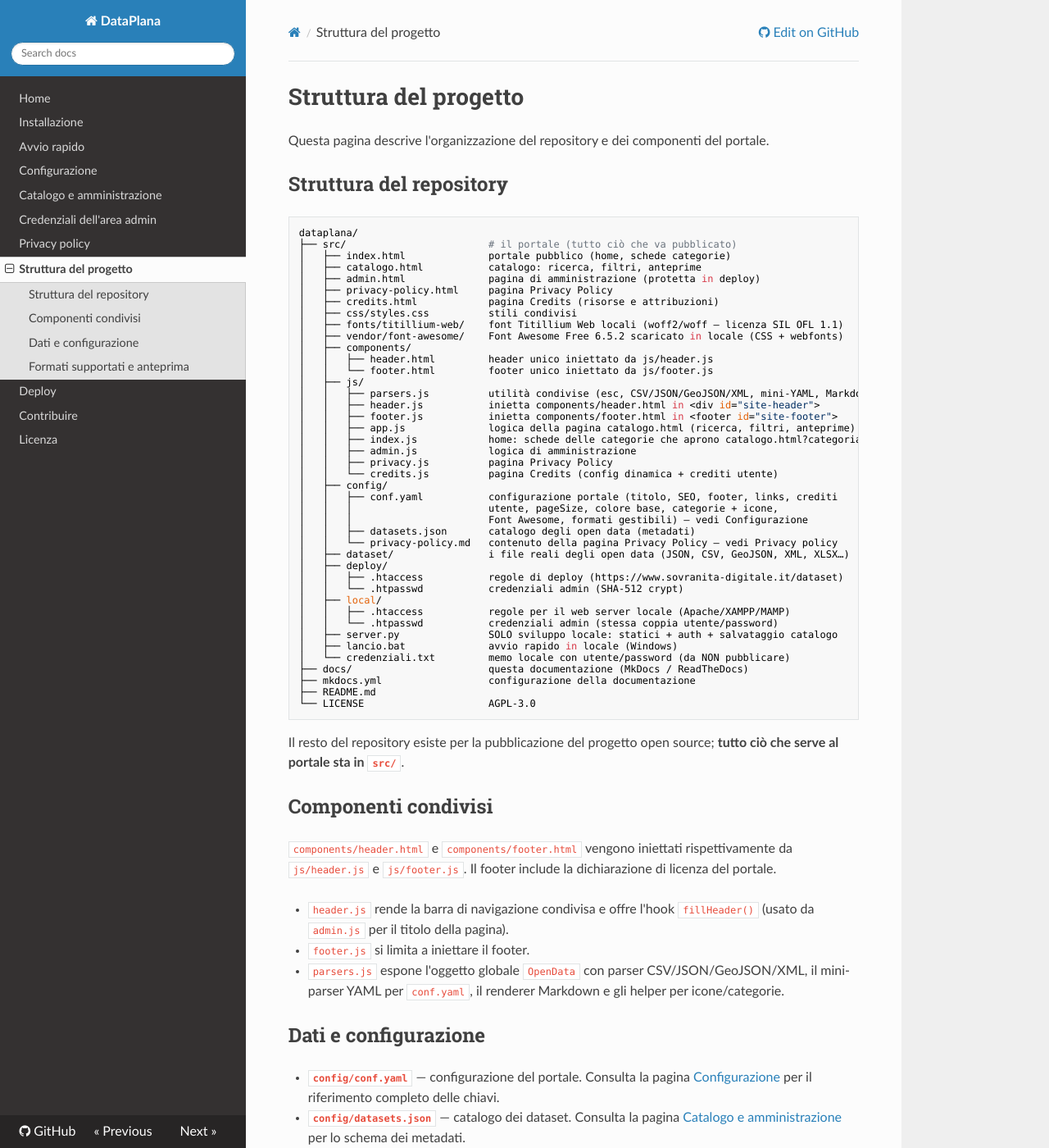
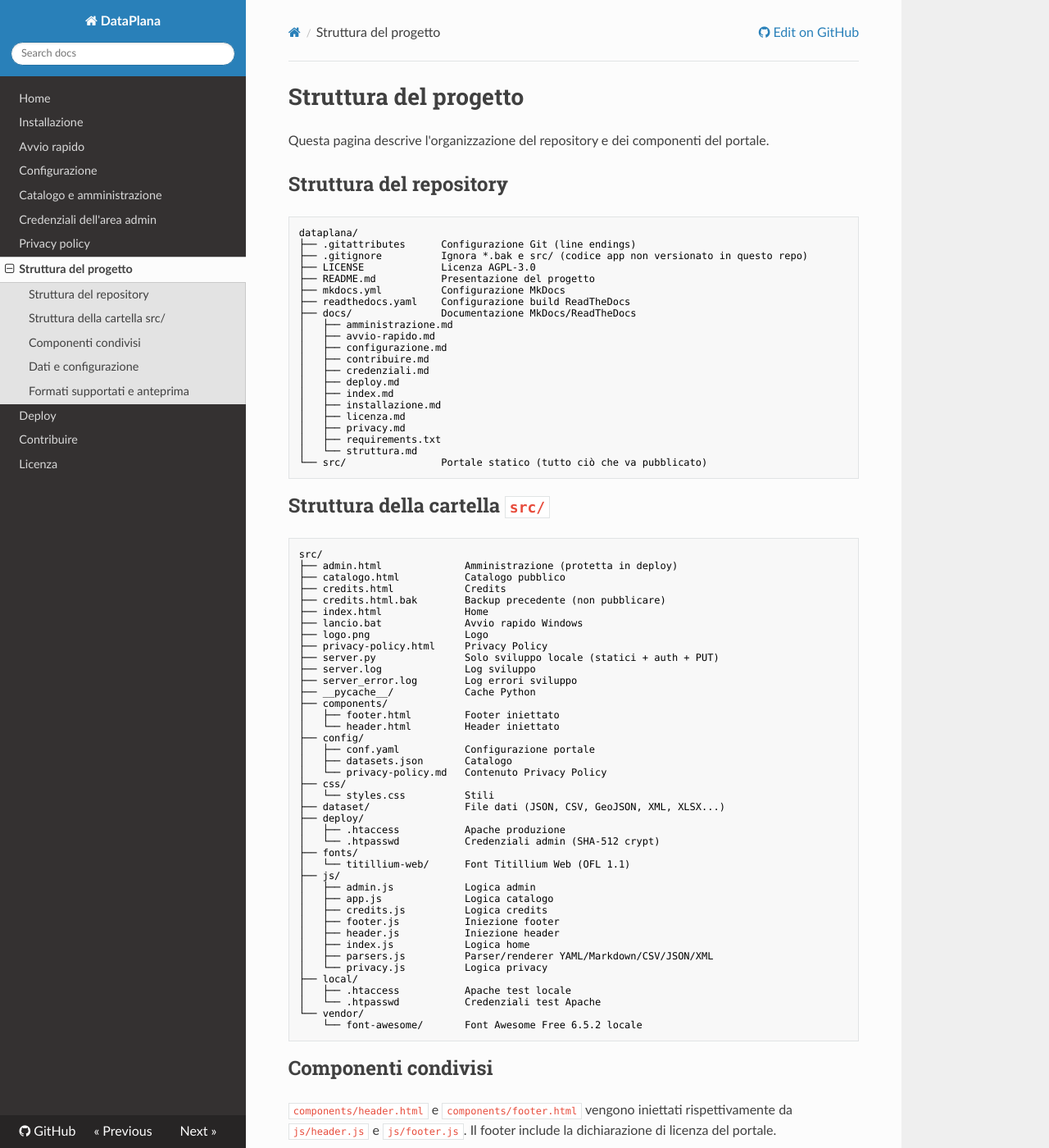
Before and after one commit to pietrobiase/dataplana, an MkDocs documentation site: the page built from docs/struttura.md, in a window 1280 px wide and 1400 px high. Shown: the whole window at 82% size. Built offline with MkDocs 1.6.1, drawn with Linux system fonts in a browser that asks for light colours; nearby versions of some CDN libraries; some of the changed text lies outside the part shown.

````diff
--- a/docs/struttura.md
+++ b/docs/struttura.md
@@ -4,73 +4,87 @@ Questa pagina descrive l'organizzazione del repository e dei componenti del port
 
 ## Struttura del repository
 
-```
+```text
 dataplana/
-├── src/                        # il portale (tutto ciò che va pubblicato)
-│   ├── index.html              portale pubblico (home, schede categorie)
-│   ├── catalogo.html           catalogo: ricerca, filtri, anteprime
-│   ├── admin.html              pagina di amministrazione (protetta in deploy)
-│   ├── privacy-policy.html     pagina Privacy Policy
-│   ├── credits.html            pagina Credits (risorse e attribuzioni)
-│   ├── css/styles.css          stili condivisi
-│   ├── fonts/titillium-web/    font Titillium Web locali (woff2/woff — licenza SIL OFL 1.1)
-│   ├── vendor/font-awesome/    Font Awesome Free 6.5.2 scaricato in locale (CSS + webfonts)
-│   ├── components/
-│   │   ├── header.html         header unico iniettato da js/header.js
-│   │   └── footer.html         footer unico iniettato da js/footer.js
-│   ├── js/
-│   │   ├── parsers.js          utilità condivise (esc, CSV/JSON/GeoJSON/XML, mini-YAML, Markdown)
-│   │   ├── header.js           inietta components/header.html in <div id="site-header">
-│   │   ├── footer.js           inietta components/footer.html in <footer id="site-footer">
-│   │   ├── app.js              logica della pagina catalogo.html (ricerca, filtri, anteprime)
-│   │   ├── index.js            home: schede delle categorie che aprono catalogo.html?categoria=…
-│   │   ├── admin.js            logica di amministrazione
-│   │   ├── privacy.js          pagina Privacy Policy
-│   │   └── credits.js          pagina Credits (config dinamica + crediti utente)
-│   ├── config/
-│   │   ├── conf.yaml           configurazione portale (titolo, SEO, footer, links, crediti
-│   │   │                       utente, pageSize, colore base, categorie + icone,
-│   │   │                       Font Awesome, formati gestibili) — vedi Configurazione
-│   │   ├── datasets.json       catalogo degli open data (metadati)
-│   │   └── privacy-policy.md   contenuto della pagina Privacy Policy — vedi Privacy policy
-│   ├── dataset/                i file reali degli open data (JSON, CSV, GeoJSON, XML, XLSX…)
-│   ├── deploy/
-│   │   ├── .htaccess           regole di deploy (https://www.sovranita-digitale.it/dataset)
-│   │   └── .htpasswd           credenziali admin (SHA-512 crypt)
-│   ├── local/
-│   │   ├── .htaccess           regole per il web server locale (Apache/XAMPP/MAMP)
-│   │   └── .htpasswd           credenziali admin (stessa coppia utente/password)
-│   ├── server.py               SOLO sviluppo locale: statici + auth + salvataggio catalogo
-│   ├── lancio.bat              avvio rapido in locale (Windows)
-│   └── credenziali.txt         memo locale con utente/password (da NON pubblicare)
-├── docs/                       questa documentazione (MkDocs / ReadTheDocs)
-├── mkdocs.yml                  configurazione della documentazione
-├── README.md
-└── LICENSE                     AGPL-3.0
+├── .gitattributes      Configurazione Git (line endings)
+├── .gitignore          Ignora *.bak e src/ (codice app non versionato in questo repo)
+├── LICENSE             Licenza AGPL-3.0
+├── README.md           Presentazione del progetto
+├── mkdocs.yml          Configurazione MkDocs
+├── readthedocs.yaml    Configurazione build ReadTheDocs
+├── docs/               Documentazione MkDocs/ReadTheDocs
+│   ├── amministrazione.md
+│   ├── avvio-rapido.md
+│   ├── configurazione.md
+│   ├── contribuire.md
+│   ├── credenziali.md
+│   ├── deploy.md
+│   ├── index.md
+│   ├── installazione.md
+│   ├── licenza.md
+│   ├── privacy.md
+│   ├── requirements.txt
+│   └── struttura.md
+└── src/                Portale statico (tutto ciò che va pubblicato)
 ```
 
-Il resto del repository esiste per la pubblicazione del progetto open source; **tutto ciò
-che serve al portale sta in `src/`**.
+## Struttura della cartella `src/`
+
+```text
+src/
+├── admin.html              Amministrazione (protetta in deploy)
+├── catalogo.html           Catalogo pubblico
+├── credits.html            Credits
+├── credits.html.bak        Backup precedente (non pubblicare)
+├── index.html              Home
+├── lancio.bat              Avvio rapido Windows
+├── logo.png                Logo
+├── privacy-policy.html     Privacy Policy
+├── server.py               Solo sviluppo locale (statici + auth + PUT)
+├── server.log              Log sviluppo
+├── server_error.log        Log errori sviluppo
+├── __pycache__/            Cache Python
+├── components/
+│   ├── footer.html         Footer iniettato
+│   └── header.html         Header iniettato
+├── config/
+│   ├── conf.yaml           Configurazione portale
+│   ├── datasets.json       Catalogo
+│   └── privacy-policy.md   Contenuto Privacy Policy
+├── css/
+│   └── styles.css          Stili
+├── dataset/                File dati (JSON, CSV, GeoJSON, XML, XLSX...)
+├── deploy/
+│   ├── .htaccess           Apache produzione
+│   └── .htpasswd           Credenziali admin (SHA-512 crypt)
+├── fonts/
+│   └── titillium-web/      Font Titillium Web (OFL 1.1)
+├── js/
+│   ├── admin.js            Logica admin
+│   ├── app.js              Logica catalogo
+│   ├── credits.js          Logica credits
+│   ├── footer.js           Iniezione footer
+│   ├── header.js           Iniezione header
+│   ├── index.js            Logica home
+│   ├── parsers.js          Parser/renderer YAML/Markdown/CSV/JSON/XML
+│   └── privacy.js          Logica privacy
+├── local/
+│   ├── .htaccess           Apache test locale
+│   └── .htpasswd           Credenziali test Apache
+└── vendor/
+    └── font-awesome/       Font Awesome Free 6.5.2 locale
+```
 
 ## Componenti condivisi
 
 `components/header.html` e `components/footer.html` vengono iniettati rispettivamente da
 `js/header.js` e `js/footer.js`. Il footer include la dichiarazione di licenza del portale.
 
-- `header.js` rende la barra di navigazione condivisa e offre l'hook `fillHeader()` (usato
-  da `admin.js` per il titolo della pagina).
-- `footer.js` si limita a iniettare il footer.
-- `parsers.js` espone l'oggetto globale `OpenData` con parser CSV/JSON/GeoJSON/XML, il
-  mini-parser YAML per `conf.yaml`, il renderer Markdown e gli helper per icone/categorie.
-
 ## Dati e configurazione
 
-- **`config/conf.yaml`** — configurazione del portale. Consulta la pagina
-  [Configurazione](configurazione.md) per il riferimento completo delle chiavi.
-- **`config/datasets.json`** — catalogo dei dataset. Consulta la pagina
-  [Catalogo e amministrazione](amministrazione.md) per lo schema dei metadati.
-- **`config/privacy-policy.md`** — contenuto della pagina Privacy Policy (vedi
-  [Privacy policy](privacy.md)).
+- **`config/conf.yaml`** — configurazione del portale ([Configurazione](configurazione.md))
+- **`config/datasets.json`** — catalogo dei dataset ([Catalogo e amministrazione](amministrazione.md))
+- **`config/privacy-policy.md`** — contenuto della pagina Privacy Policy ([Privacy policy](privacy.md))
 
 ## Formati supportati e anteprima
 
@@ -81,8 +95,3 @@ che serve al portale sta in `src/`**.
 | CSV     | sì        | sì       |
 | XML     | sì        | sì       |
 | XLSX    | no        | sì       |
-
-L'elenco dei formati gestibili è configurabile in `conf.yaml` (`formats`): aggiungere o
-rimuovere un formato lì controlla le opzioni disponibili nell'admin e i badge nel portale.
-L'anteprima XLSX richiederebbe una libreria lato client (es. SheetJS/xlsx) non inclusa
-volutamente: il file si scarica e si apre con un applicativo dedicato.
````
Also changed, not shown: README.md (+0 -1 lines), docs/configurazione.md (+18 -2 lines), docs/credenziali.md (+7 -7 lines), docs/deploy.md (+2 -2 lines), 1 other file.
